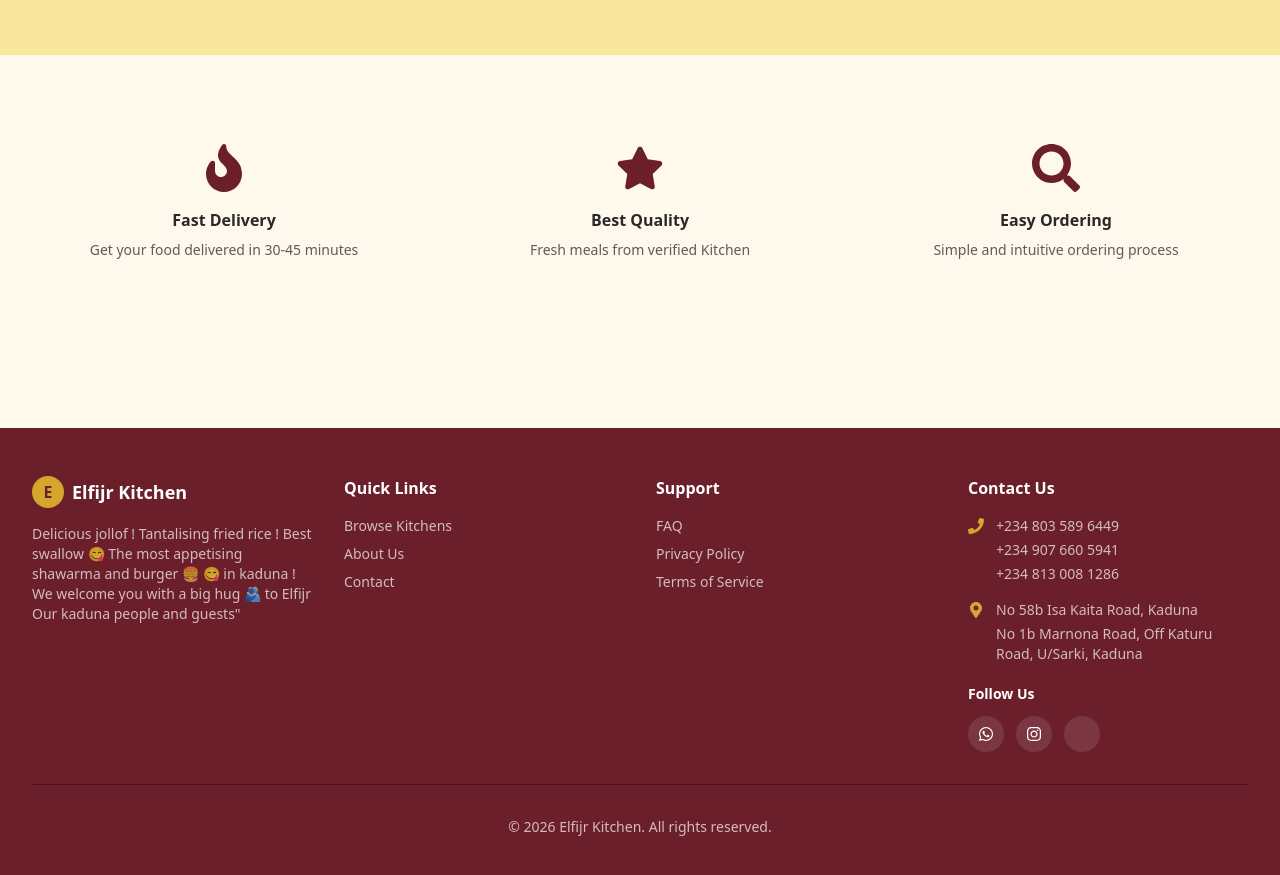
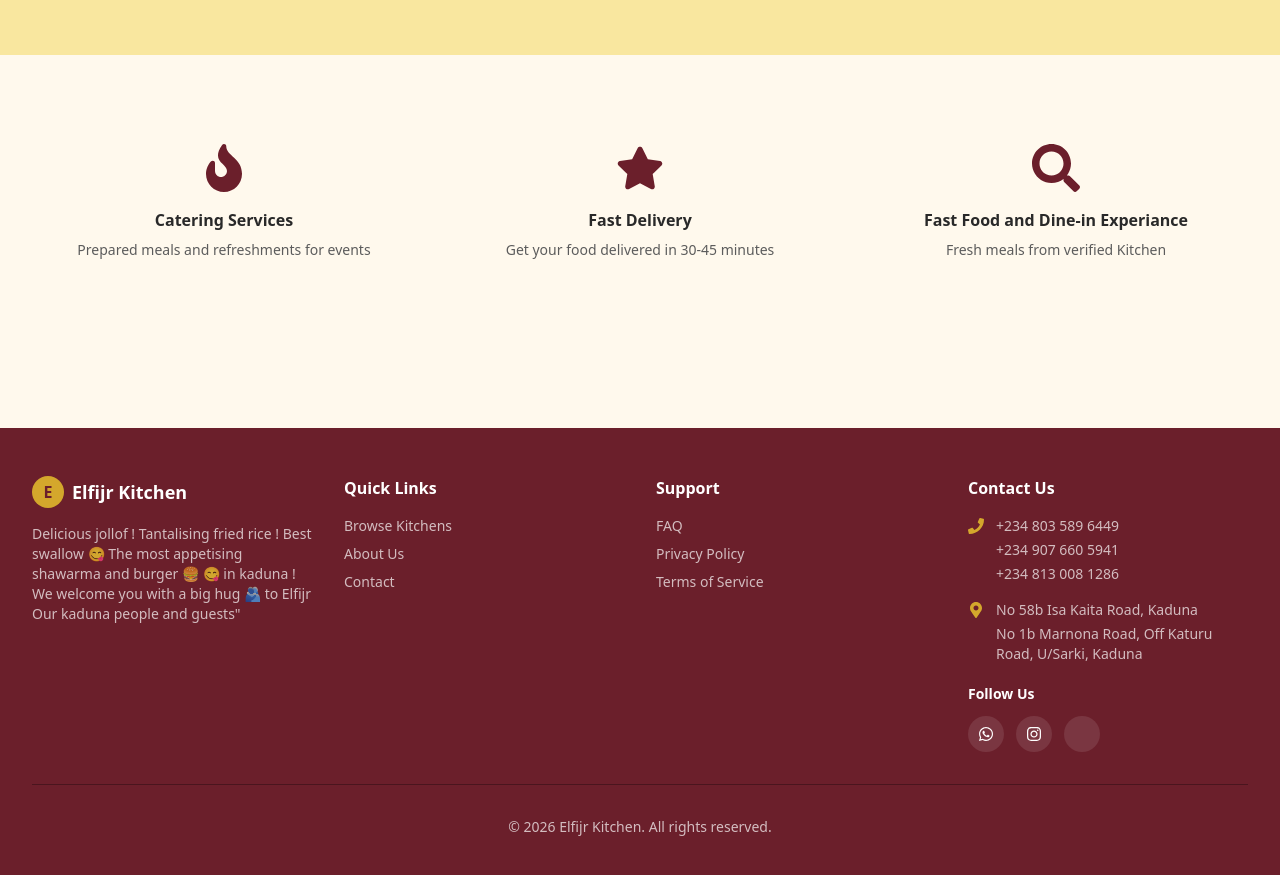
Before and after one commit to Aliyugambo/elfigir, a Next.js app in the folder frontend/: page / in a window 1280 px wide. Shown: the part 1860-2735 px from the top of the page. Built offline with nearby package versions, Linux system fonts and the light colour scheme; no server answers; some icons are missing.

Commit message:
ADD:CODES

```diff
--- a/frontend/src/app/page.tsx
+++ b/frontend/src/app/page.tsx
@@ -241,6 +241,14 @@
               className="text-center p-6"
             >
               <FaFire className="w-12 h-12 text-primary mx-auto mb-4" />
+              <h3 className="font-semibold text-charcoal mb-2">Catering Services</h3>
+              <p className="text-charcoal-light text-sm">Prepared meals and refreshments for events</p>
+            </motion.div>
+            <motion.div
+              whileHover={{ y: -4 }}
+              className="text-center p-6"
+            >
+              <FaStar className="w-12 h-12 text-primary mx-auto mb-4" />
               <h3 className="font-semibold text-charcoal mb-2">Fast Delivery</h3>
               <p className="text-charcoal-light text-sm">Get your food delivered in 30-45 minutes</p>
             </motion.div>
@@ -248,17 +256,9 @@
               whileHover={{ y: -4 }}
               className="text-center p-6"
             >
-              <FaStar className="w-12 h-12 text-primary mx-auto mb-4" />
-              <h3 className="font-semibold text-charcoal mb-2">Best Quality</h3>
+              <FaSearch className="w-12 h-12 text-primary mx-auto mb-4" />
+              <h3 className="font-semibold text-charcoal mb-2">Fast Food and Dine-in Experiance</h3>
               <p className="text-charcoal-light text-sm">Fresh meals from verified Kitchen</p>
-            </motion.div>
-            <motion.div
-              whileHover={{ y: -4 }}
-              className="text-center p-6"
-            >
-              <FaSearch className="w-12 h-12 text-primary mx-auto mb-4" />
-              <h3 className="font-semibold text-charcoal mb-2">Easy Ordering</h3>
-              <p className="text-charcoal-light text-sm">Simple and intuitive ordering process</p>
             </motion.div>
           </div>
         </div>
```
